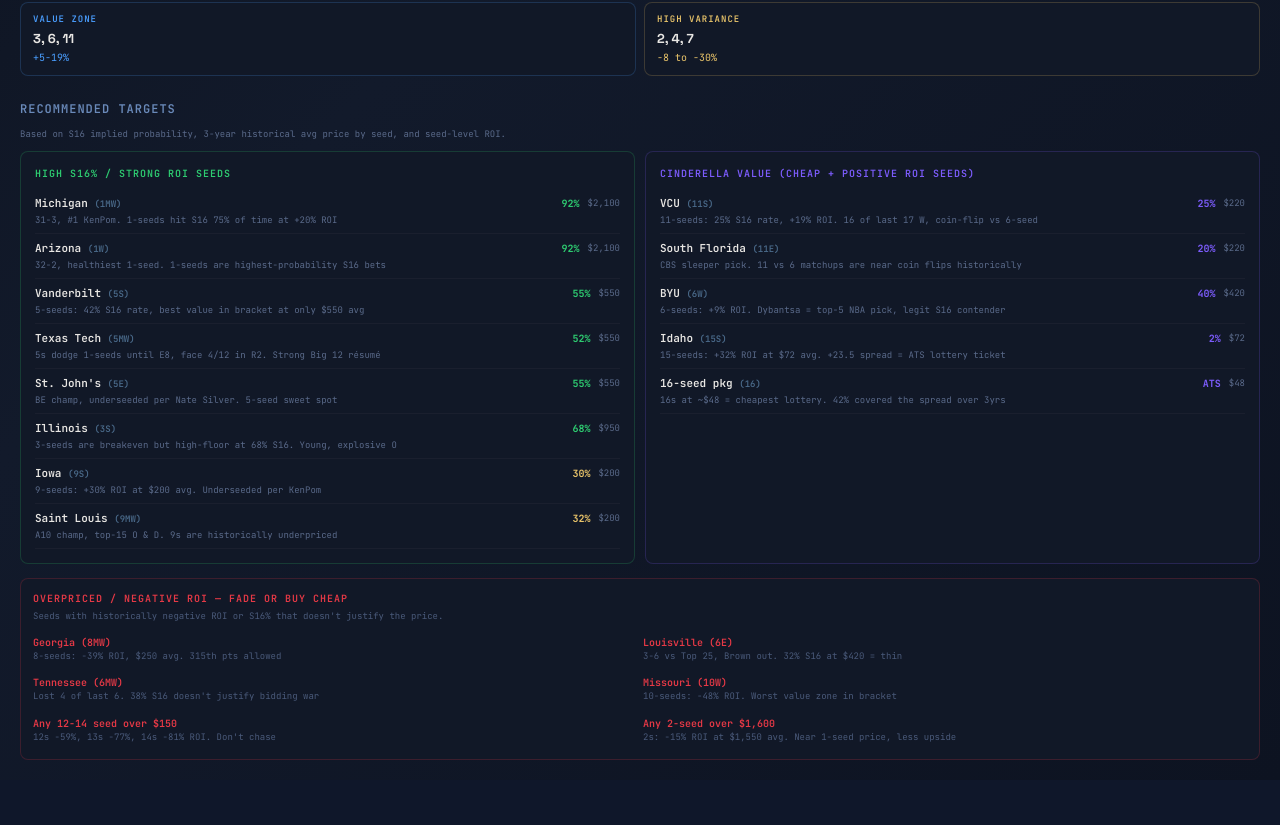
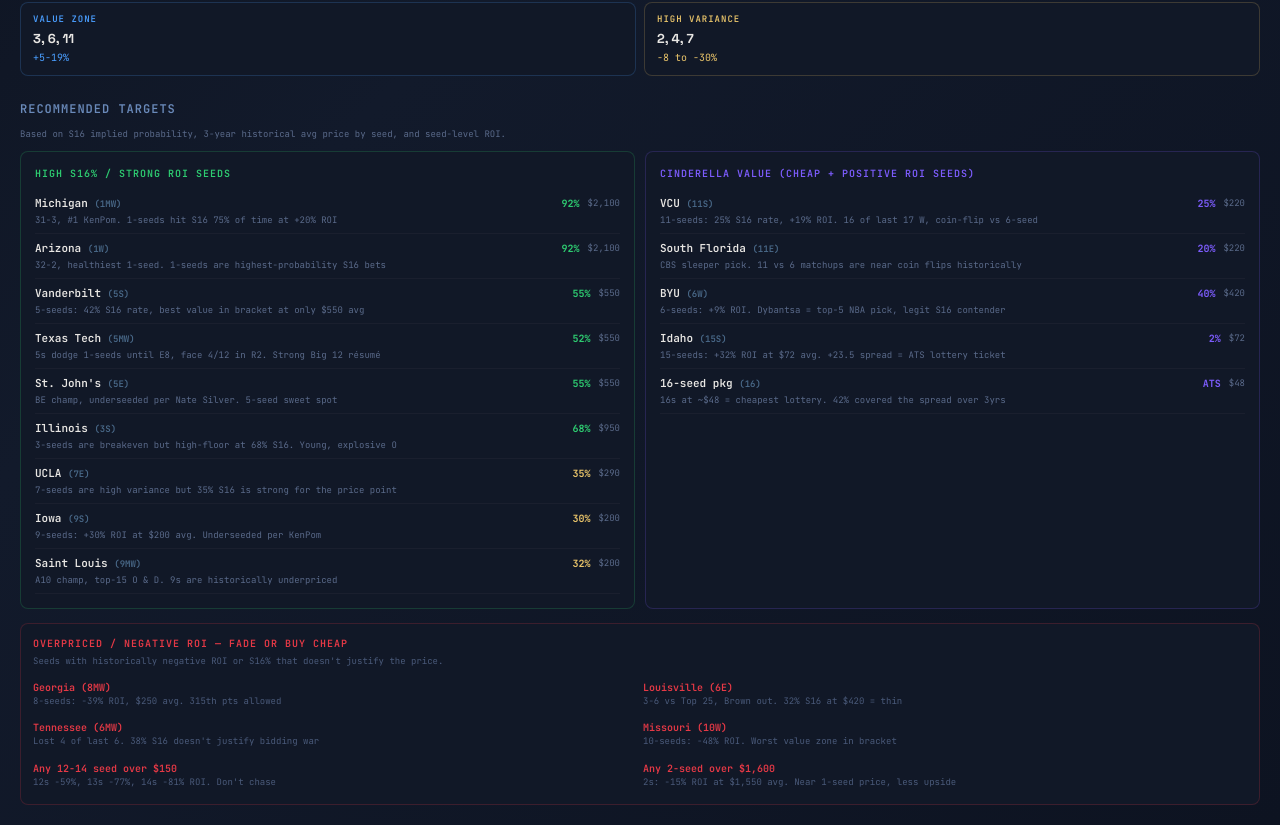
Before and after one commit to bswike/bpl, a React (Vite) app in the folder fpl-dashboard/: page /calcutta in a window 1280 px wide. Shown: the part 1142-1967 px from the top of the page. Before the commit the page ends 1922 px from the top, so only its background shows below. Built offline with nearby package versions, Linux system fonts and the light colour scheme.

Commit message:
add ucla

```diff
--- a/fpl-dashboard/src/components/Calcutta.jsx
+++ b/fpl-dashboard/src/components/Calcutta.jsx
@@ -1893,6 +1893,7 @@ function AuctionPrep() {
               { t: "Texas Tech", s: "5MW", s16: "52%", avg: "$550", roi: "+18%", why: "5s dodge 1-seeds until E8, face 4/12 in R2. Strong Big 12 résumé" },
               { t: "St. John's", s: "5E", s16: "55%", avg: "$550", roi: "+18%", why: "BE champ, underseeded per Nate Silver. 5-seed sweet spot" },
               { t: "Illinois", s: "3S", s16: "68%", avg: "$950", roi: "+2%", why: "3-seeds are breakeven but high-floor at 68% S16. Young, explosive O" },
+              { t: "UCLA", s: "7E", s16: "35%", avg: "$290", roi: "-30%", why: "7-seeds are high variance but 35% S16 is strong for the price point" },
               { t: "Iowa", s: "9S", s16: "30%", avg: "$200", roi: "+30%", why: "9-seeds: +30% ROI at $200 avg. Underseeded per KenPom" },
               { t: "Saint Louis", s: "9MW", s16: "32%", avg: "$200", roi: "+30%", why: "A10 champ, top-15 O & D. 9s are historically underpriced" },
             ].map((pick, i) => (
```
